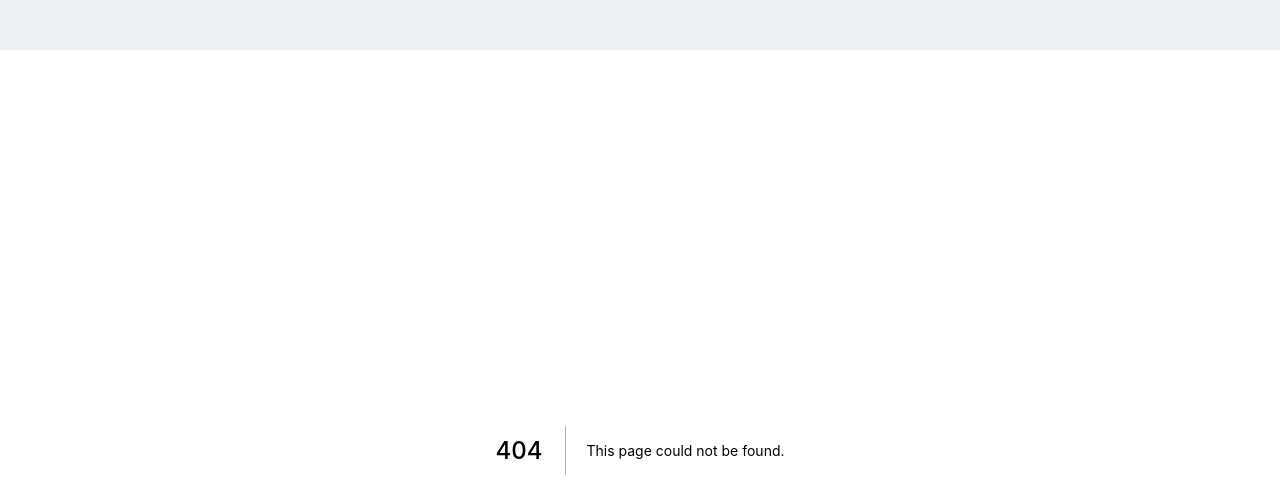
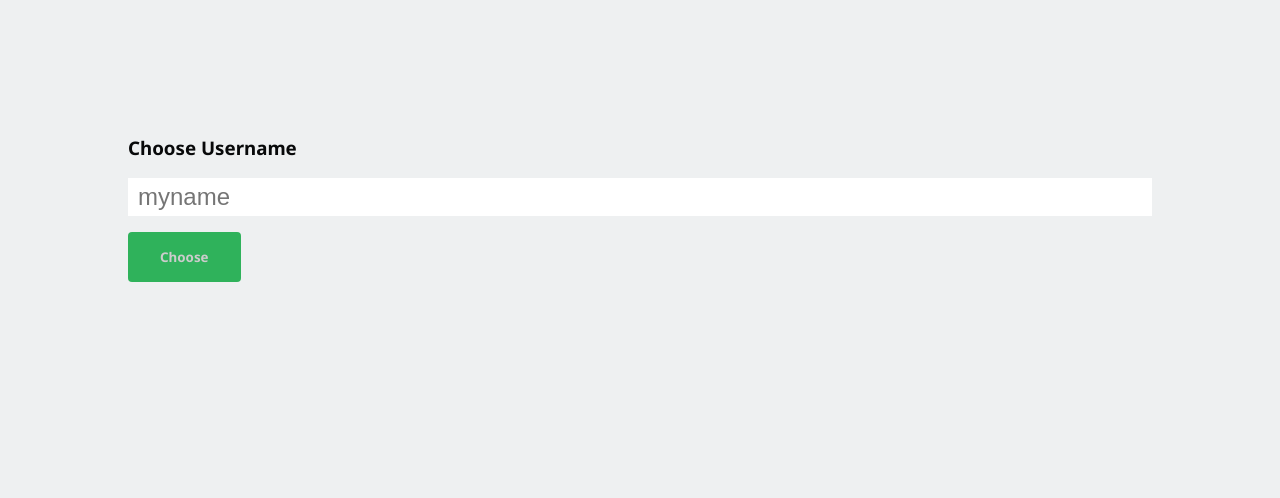
Before and after one commit to NazreenSheikh/dev-log, a Next.js app: page /login in a window 1280 px wide. Before the commit this address had no page. Shown: the top 498 px of the page. Built offline with nearby package versions, Linux system fonts and the light colour scheme; no server answers.

Commit message:
add: login page

```diff
--- /dev/null
+++ b/pages/login.tsx
@@ -0,0 +1,141 @@
+import { auth, firestore, googleAuthProvider } from '../lib/firebase';
+
+import { UserContext } from '../lib/context';
+
+import { useEffect, useState, useCallback, useContext } from 'react';
+import {debounce} from 'lodash';
+
+
+// Sign in with Google button
+function SignInButton() {
+  const signInWithGoogle = async () => {
+    await auth.signInWithPopup(googleAuthProvider);
+  };
+
+  return (
+    <>
+      <button className="btn-google" onClick={signInWithGoogle}>
+        <img src={'/google.png'} width="30px" /> Sign in with Google
+      </button>
+      <button onClick={() => auth.signInAnonymously()}>
+        Sign in Anonymously
+      </button>
+    </>
+  );
+}
+
+// Sign out button
+function SignOutButton() {
+  return <button onClick={() => auth.signOut()}>Sign Out</button>;
+}
+
+// Username form
+function UsernameForm() {
+  const [formValue, setFormValue] = useState('');
+  const [isValid, setIsValid] = useState(false);
+  const [loading, setLoading] = useState(false);
+
+  const { user, username } = useContext(UserContext);
+
+  const onSubmit = async (e) => {
+    e.preventDefault();
+
+    // Create refs for both documents
+    const userDoc = firestore.doc(`users/${user.uid}`);
+    const usernameDoc = firestore.doc(`usernames/${formValue}`);
+
+    // Commit both docs together as a batch write.
+    const batch = firestore.batch();
+    batch.set(userDoc, { username: formValue, photoURL: user.photoURL, displayName: user.displayName });
+    batch.set(usernameDoc, { uid: user.uid });
+
+    await batch.commit();
+  };
+
+  const onChange = (e) => {
+    // Force form value typed in form to match correct format
+    const val = e.target.value.toLowerCase();
+    const re = /^(?=[a-zA-Z0-9._]{3,15}$)(?!.*[_.]{2})[^_.].*[^_.]$/;
+    // Only set form value if length is < 3 OR it passes regex
+    if (val.length < 3) {
+      setFormValue(val);
+      setLoading(false);
+      setIsValid(false);
+    }
+
+    if (re.test(val)) {
+      setFormValue(val);
+      setLoading(true);
+      setIsValid(false);
+    }
+  };
+
+  //
+
+  useEffect(() => {
+    checkUsername(formValue);
+  }, [formValue]);
+
+  // Hit the database for username match after each debounced change
+  // useCallback is required for debounce to work
+  const checkUsername = useCallback(
+    debounce(async (username) => {
+      if (username.length >= 3) {
+        const ref = firestore.doc(`usernames/${username}`);
+        const { exists } = await ref.get();
+        console.log('Firestore read executed!');
+        setIsValid(!exists);
+        setLoading(false);
+      }
+    }, 500),
+    []
+  );
+
+  return (
+    !username && (
+      <section>
+        <h3>Choose Username</h3>
+        <form onSubmit={onSubmit}>
+          <input name="username" placeholder="myname" value={formValue} onChange={onChange} />
+          <UsernameMessage username={formValue} isValid={isValid} loading={loading} />
+          <button type="submit" className="btn-green" disabled={!isValid}>
+            Choose
+          </button>
+        </form>
+      </section>
+    )
+  );
+}
+
+function UsernameMessage({ username, isValid, loading }) {
+  if (loading) {
+    return <p>Checking...</p>;
+  } else if (isValid) {
+    return <p className="text-success">{username} is available!</p>;
+  } else if (username && !isValid) {
+    return <p className="text-danger">That username is taken!</p>;
+  } else {
+    return <p></p>;
+  }
+}
+
+export default function Login(props) {
+  const { user, username } = useContext(UserContext)
+
+  // 1. user signed out <SignInButton />
+  // 2. user signed in, but missing username <UsernameForm />
+  // 3. user signed in, has username <SignOutButton />
+  return (
+    <main>
+      {user ? (
+        !username ? (
+          <UsernameForm />
+        ) : (
+          <SignOutButton />
+        )
+      ) : (
+        <SignInButton />
+      )}
+    </main>
+  )
+}
```
